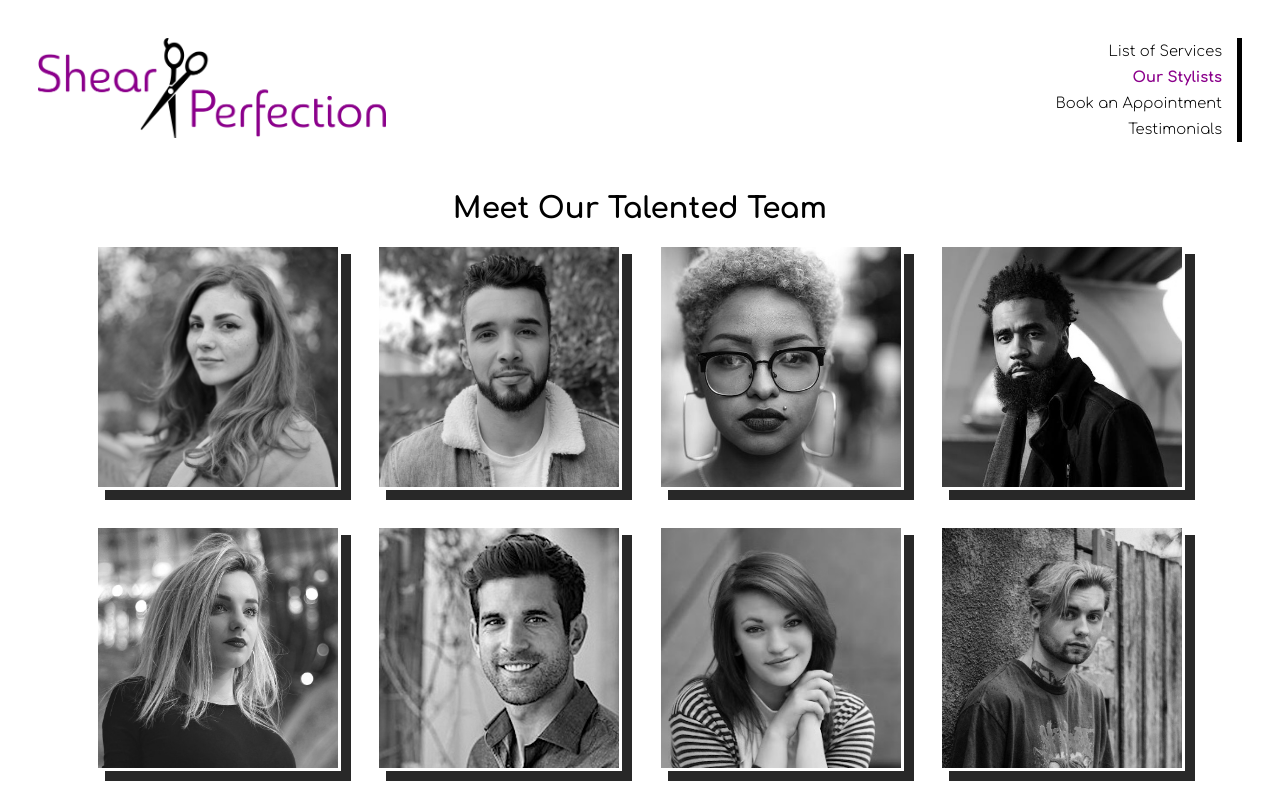
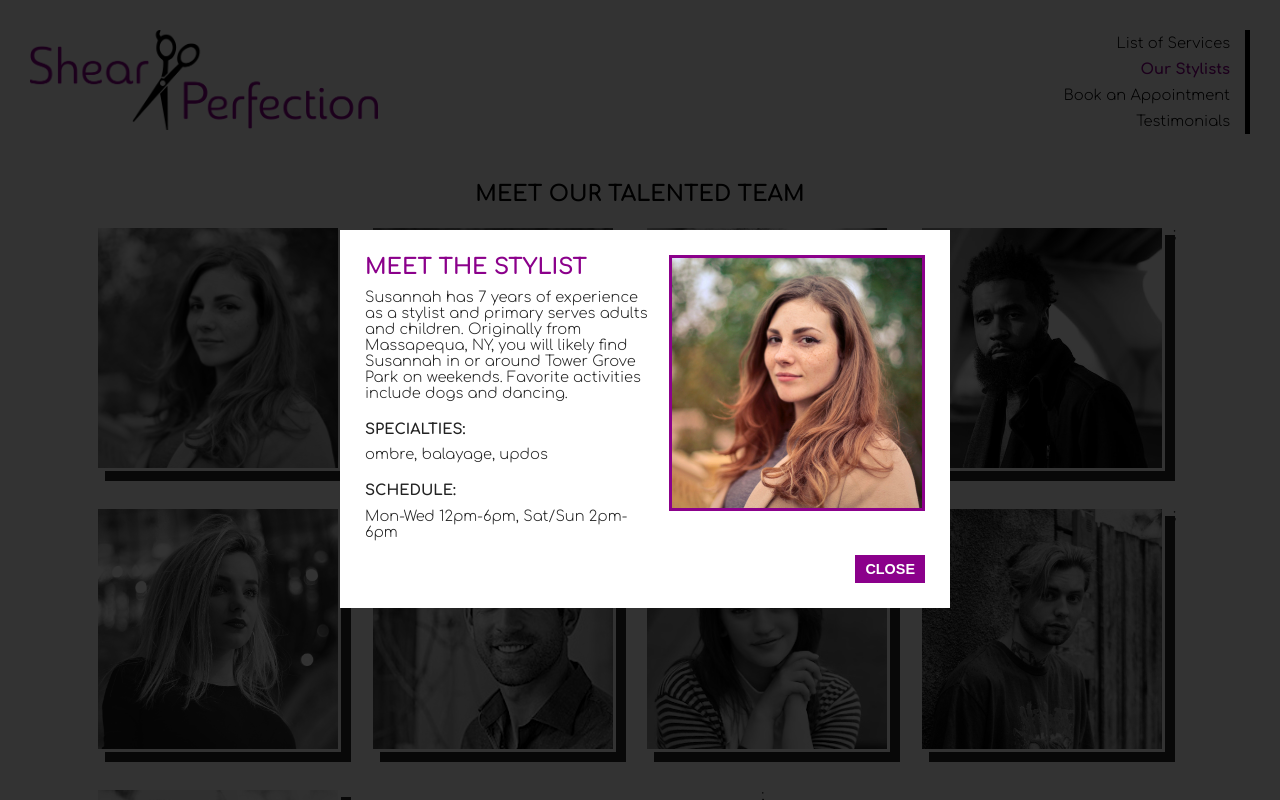
Before and after one commit to Carolista/LC-React-Studio10, a React (Create React App) app in the folder shear-perfection/: page / in a window 1280 px wide. Both pictures are taken after a click on the element "Susannah". Shown: the top 800 px of the page. Built offline with nearby package versions, Linux system fonts and the light colour scheme.

Commit message:
created StylistDetailsModal component and added refs to modal and photobox

```diff
--- a/shear-perfection/public/data/stylistData.json
+++ b/shear-perfection/public/data/stylistData.json
@@ -2,7 +2,7 @@
     {
         "id": 2549,
         "name": "Susannah",
-        "img": "susannah.jpg",
+        "image": "susannah.jpg",
         "experience": 7,
         "clientele": ["adults", "children"],
         "specialties": ["ombre", "balayage", "updos"],
@@ -14,91 +14,91 @@
     {
         "id": 1853,
         "name": "Tomas",
-        "img": "tomas.jpg",
+        "image": "tomas.jpg",
         "experience": 5,
         "clientele": ["adults", "children"],
         "specialties": ["pixies", "fades"],
         "schedule": "Tue-Thu 9am-4pm, Sat 1pm-8pm",
         "from": "San Jose, CA",
-        "faveSTL": "St. Louis Art Museum",
+        "faveSTL": "Forest Park",
         "loves": "running and really good coffee"
     },
     {
         "id": 4490,
         "name": "Whitney",
-        "img": "whitney.jpg",
+        "image": "whitney.jpg",
         "experience": 4,
         "clientele": ["adults", "children"],
         "specialties": ["locs", "braids", "curls", "fades"],
         "schedule": "Mon-Thu 2pm-6pm, Sat 9am-3pm",
         "from": "St. Louis, MO",
-        "faveSTL": "Delmar Loop",
-        "loves": "listening to podcasts and new music"
+        "faveSTL": "the Delmar Loop",
+        "loves": "listening to podcasts and sketching"
     },
     {
         "id": 1002,
         "name": "Tariq",
-        "img": "tariq.jpg",
+        "image": "tariq.jpg",
         "experience": 6,
         "clientele": ["adults"],
         "specialties": ["men's cuts"],
         "schedule": "Tue-Sat 2pm-8pm",
         "from": "Kansas City, MO",
-        "faveSTL": "CWE",
+        "faveSTL": "the Central West End",
         "loves": "playing bass with a local jazz quartet"
     },
     {
         "id": 8665,
         "name": "Bridget",
-        "img": "bridget.jpg",
+        "image": "bridget.jpg",
         "experience": 2,
         "clientele": ["adults", "children"],
         "specialties": ["electric color", "trendy cuts"],
         "schedule": "Mon-Thu 9am-4pm, Sat/Sun 12pm-6pm",
         "from": "St. Louis, MO",
-        "faveSTL": "South Grand",
+        "faveSTL": "South Grand Boulevard",
         "loves": "hot chocolate and good books"
     },
     {
         "id": 7592,
         "name": "Joe",
-        "img": "joe.jpg",
+        "image": "joe.jpg",
         "experience": 8,
         "clientele": ["adults", "children"],
         "specialties": ["all types"],
         "schedule": "Wed-Fri 10am-5pm, Sat/Sun 2pm-7pm",
         "from": "Edwardsville, IL",
-        "faveSTL": "Busch Stadium",
-        "loves": "baseball and craft beer"
+        "faveSTL": "the Katy Trail",
+        "loves": "biking and craft beer"
     },
     {
         "id": 6394,
         "name": "Kaylee",
-        "img": "kaylee.jpg",
+        "image": "kaylee.jpg",
         "experience": 3,
         "clientele": ["adults", "children"],
         "specialties": ["kids' cuts", "bold color"],
         "schedule": "Tue-Thu 12pm-5pm, Sat/Sun 11am-5pm",
         "from": "Arnold, MO",
-        "faveSTL": "City Museum",
-        "loves": "riding horses and gardening"
+        "faveSTL": "the City Museum",
+        "loves": "riding horses and writing poetry"
     },
     {
         "id": 1029,
         "name": "Danny",
-        "img": "danny.jpg",
+        "image": "danny.jpg",
         "experience": 7,
         "clientele": ["adults"],
         "specialties": ["edgy looks"],
         "schedule": "Tue-Fri 10am-5pm, Sat 12pm-6pm",
         "from": "Boston, MA",
-        "faveSTL": "Forest Park",
-        "loves": "experimental music and graphic design"
+        "faveSTL": "St. Louis Art Museum",
+        "loves": "DJing and graphic design"
     },
     {
         "id": 7365,
         "name": "Anitha",
-        "img": "anitha.jpg",
+        "image": "anitha.jpg",
         "experience": 4,
         "clientele": ["adults"],
         "specialties": ["women's cuts", "prom", "weddings"],
--- a/shear-perfection/public/index.html
+++ b/shear-perfection/public/index.html
@@ -16,6 +16,8 @@
   </head>
   <body>
     <noscript>You need to enable JavaScript to run this app.</noscript>
+    <div id="backdrop-root"></div>
+    <div id="modal-root"></div>
     <div id="root"></div>
   </body>
 </html>
--- a/shear-perfection/src/App.js
+++ b/shear-perfection/src/App.js
@@ -9,6 +9,7 @@ const MainArea = styled.div`
     justify-content: center;
     text-align: center;
     margin: 30px 0px 0px;
+    min-width: 600px;
 `;
 
 const App = () => {
@@ -22,7 +23,14 @@ const App = () => {
             return {
                 id: obj.id,
                 name: obj.name,
-                image: obj.img
+                image: obj.image,
+                experience: obj.experience,
+                clientele: obj.clientele,
+                specialties: obj.specialties,
+                schedule: obj.schedule,
+                from: obj.from,
+                faveSTL: obj.faveSTL,
+                loves: obj.loves
             };
         });
         setStylists(stylistArray);
--- a/shear-perfection/src/components/Header.js
+++ b/shear-perfection/src/components/Header.js
@@ -5,6 +5,7 @@ const StyledHeaderItems = styled.div`
     display: flex;
     flex-direction: row;
     justify-content: space-between;
+    min-width: 600px;
 `;
 
 const FauxNav = styled.div`
@@ -19,7 +20,7 @@ const FauxLink = styled.p`
     margin: 5px 0px;
 `;
 
-const CurrentLink = styled.span`
+const Current = styled.span`
     color: darkmagenta;
     font-weight: 700;
 `;
@@ -31,9 +32,7 @@ const Header = () => {
             <img src="images/shear-perfection-logo.png" height="100px" alt="Shear Perfection logo" />
             <FauxNav>
                 <FauxLink>List of Services</FauxLink>
-                <FauxLink>
-                    <CurrentLink>Our Stylists</CurrentLink>
-                </FauxLink>
+                <FauxLink><Current>Our Stylists</Current></FauxLink>
                 <FauxLink>Book an Appointment</FauxLink>
                 <FauxLink>Testimonials</FauxLink>
             </FauxNav>
--- a/shear-perfection/src/components/PhotoBox.js
+++ b/shear-perfection/src/components/PhotoBox.js
@@ -1,4 +1,4 @@
-import React from 'react';
+import React, { useRef } from 'react';
 import styled from 'styled-components';
 import PropTypes from 'prop-types'
 
@@ -11,7 +11,7 @@ const ShadowedBox = styled.div`
     justify-content: center;
     align-items: center;
     text-align: center;
-    width: ${boxSize};
+    width: auto;
     height: ${boxSize};
     padding: 0px;
     margin: 0px 0px 35px;
@@ -19,10 +19,10 @@ const ShadowedBox = styled.div`
     cursor: pointer;
     box-shadow: 10px 10px ${accentColor};
     filter: grayscale(100%);
-    transition: all 1s;
+    transition: filter 0.5s ease-in-out;
     &:hover {
         filter: grayscale(0%);
-        transition: all 1s;
+        transition: filter 0.5s ease-in-out;
     }
 `;
 
@@ -36,30 +36,35 @@ const Overlay = styled.div`
     color: white;
     background-color: black;
     width: ${boxSize};
-    height: 45px;
-    bottom: 15px;
+    height: 5px;
+    bottom: 36px;
     opacity: 0;
-    z-index: 2;
-    transition: all 1s;
+    transition: all 0.3s ease-out;
     ${ShadowedBox}:hover & {
+        height: 40px;
+        bottom: 12px;
         opacity: 0.7;
-        transition: all 1s;
+        transition: all 0.3s ease-in;
     }
 `;
 
 const PhotoBox = (props) => {
 
+    // To identify a unique instance of this component as the one that was clicked
+    const boxRef = useRef();
+
     return (
-        <ShadowedBox>
-            <Overlay>{props.name}</Overlay>
-            <img src={`images/${props.image}`} width={boxSize} height={boxSize} alt={props.name} />
+        // ShadowedBox is a styled div, not a component, so we can put the ref directly on it
+        <ShadowedBox ref={boxRef} onClick={props.handleOpen}>
+            <Overlay>{props.stylist.name}</Overlay>
+            <img src={`images/${props.stylist.image}`} width={boxSize} height={boxSize} alt={props.stylist.name} />
         </ShadowedBox>
     );
 };
 
 PhotoBox.propTypes = {
-    name: PropTypes.string.isRequired,
-    image: PropTypes.string.isRequired,
+    stylist: PropTypes.object.isRequired,
+    handleOpen: PropTypes.func.isRequired,
 };
 
 export default PhotoBox;
--- /dev/null
+++ b/shear-perfection/src/components/StylistDetailsModal.js
@@ -0,0 +1,124 @@
+import React, { useRef } from 'react';
+import { createPortal } from 'react-dom';
+import PropTypes from 'prop-types';
+import styled from 'styled-components';
+
+const accentColor = "darkmagenta";
+
+const StyledBackdrop = styled.div`
+    position: fixed;
+    top: 0;
+    left: 0;
+    background-color: black;
+    opacity: 0.8;
+    width: 100vw;
+    height: 100vh;
+    z-index: 10;
+`;
+
+const StyledModal = styled.div`
+    position: fixed;
+    top: 230px;
+    left: calc(50% - 300px);
+    background-color: white;
+    color: #222;
+    width: 560px;
+    padding: 25px;
+    overflow: hidden;
+    z-index: 50;
+`;
+
+const Content = styled.div`
+    display: flex;
+    flex-direction: row;
+    gap: 20px;
+    padding: 0px;
+`;
+
+const Header = styled.h2`
+    color: ${accentColor};
+    margin: 0px 0px -5px;
+`;
+
+const Subheader = styled.p`
+    font-weight: 700;
+    margin: 20px 0px -5px;
+`;
+
+const StyledImage = styled.img`
+    border: 3px solid ${accentColor};
+`;
+
+const StyledButton = styled.button`
+    background-color: ${accentColor};
+    color: white;
+    font-size: 0.9rem;
+    font-weight: 700;
+    text-transform: uppercase;
+    text-align: center;
+    float: right;
+    padding: 6px 10px;
+    border: none;
+    outline: none;
+    cursor: pointer;
+`;
+
+// PRIMARY COMPONENT
+const StylistDetailsModal = (props) => {
+
+    const modalRef = useRef();
+
+    // Subcomponent - placing it inside gives it direct access to primary component's props
+    const Details = () => {
+
+        // Used deconstruction to create variables for all stylist properties (except id) - it makes usage less clunky below
+        const { name, image, experience, clientele, specialties, schedule, from, faveSTL, loves } = props.stylist;
+
+        return (
+            <Content>
+                <div>
+                    <Header>MEET THE STYLIST</Header>
+                    <p>{`${name} has ${experience} years of experience as a stylist and primary serves ${clientele.join(" and ")}. Originally from ${from}, you will likely find ${name} in or around ${faveSTL} on weekends. Favorite activities include ${loves}.`}</p>
+
+                    <Subheader>SPECIALTIES:</Subheader>
+                    <p>{specialties.join(", ")}</p>
+
+                    <Subheader>SCHEDULE:</Subheader>
+                    <p>{schedule}</p>
+                </div>
+                <StyledImage src={`images/${image}`} alt={`${name}`} height="250px"/>
+            </Content>
+        )
+    }
+
+    // Subcomponent
+    const Backdrop = () => {
+        return <StyledBackdrop onClick={props.handleClose} />;
+    }
+
+    // Subcomponent
+    const Modal = () => {
+        return (
+            <StyledModal>
+                <Details />
+                <StyledButton onClick={props.handleClose}>Close</StyledButton>
+            </StyledModal>
+        );
+    }
+
+    return (
+        // Set Backdrop and Modal into portals as siblings of app-root
+        <div ref={modalRef}>
+            {props.show && createPortal(<Backdrop />, document.getElementById("backdrop-root"))}
+            {props.show && createPortal(<Modal />, document.getElementById("modal-root"))}
+        </div>
+    );
+};
+
+StylistDetailsModal.propTypes = {
+    stylist: PropTypes.object.isRequired,
+    show: PropTypes.bool.isRequired,
+    handleClose: PropTypes.func.isRequired,
+}
+
+export default StylistDetailsModal;
--- a/shear-perfection/src/components/Stylists.js
+++ b/shear-perfection/src/components/Stylists.js
@@ -1,7 +1,8 @@
-import React from 'react';
+import React, { useState } from 'react';
 import styled from 'styled-components';
 import PropTypes from 'prop-types';
 import PhotoBox from './PhotoBox';
+import StylistDetailsModal from './StylistDetailsModal';
 
 const PhotoGrid = styled.div`
     display: flex;
@@ -9,44 +10,59 @@ const PhotoGrid = styled.div`
     align-self: center;
     justify-content: space-between;
     flex-wrap: wrap;
+    transition: width 1s ease;
     @media (max-width: 900px) {
         width: 530px;
-        transition: 0.3s ease-in-out;
     }
     @media (min-width: 900px) {
         width: 810px;
-        transition: 0.3s ease-in-out;
     }
     @media (min-width: 1200px) {
         width: 1090px;
-        transition: 0.3s ease-in-out;
     }
 `;
 
-const Stylists = (props) => {
+const Stylist = (props) => {
 
-    const Photos = () => {
+    const stylist = props.oneStylist;
 
-        const list = props.allStylists.map(stylist => {
-            return <PhotoBox key={stylist.id} name={stylist.name} image={stylist.image}  />;
-        });
+    const [open, setOpen] = useState(false);
 
-        return (
-            <React.Fragment>
-                {list}
-            </React.Fragment>
-        );
+    const handleOpenModal = () => {
+        setOpen(true);
+    };
+
+    const handleCloseModal = () => {
+        setOpen(false);
     };
 
     return (
+        <>
+            <PhotoBox id={`photo-box-${stylist.id}`} stylist={stylist} handleOpen={handleOpenModal} />;
+            <StylistDetailsModal stylist={stylist} show={open} handleClose={handleCloseModal}/>
+        </>
+    );
+}
+
+const Stylists = (props) => {
+
+    const list = props.allStylists.map(aStylist => {
+        return <Stylist key={aStylist.id} oneStylist={aStylist} />
+    });
+
+    return (
         <React.Fragment>
-            <h1>Meet Our Talented Team</h1>
+            <h2>MEET OUR TALENTED TEAM</h2>
             <PhotoGrid>
-                <Photos />
+                {list}
             </PhotoGrid>
         </React.Fragment>
     );
 };
+
+Stylist.propTypes = {
+    oneStylist: PropTypes.object.isRequired,
+}
 
 Stylists.propTypes = {
     allStylists: PropTypes.array.isRequired,
--- a/shear-perfection/src/index.css
+++ b/shear-perfection/src/index.css
@@ -3,4 +3,5 @@ body {
     font-weight: 300;
     font-size: 11pt;
     padding: 30px;
+    margin: 0px;
 }
```
